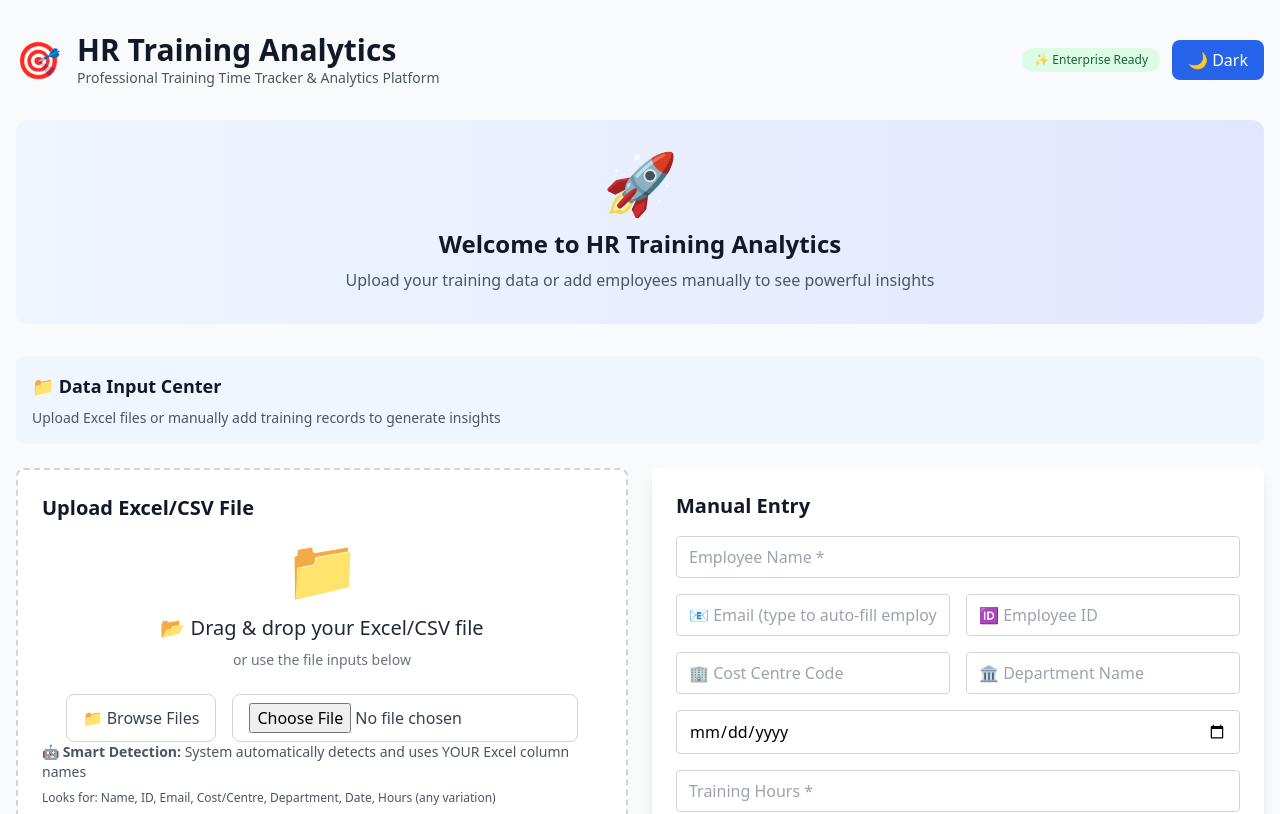
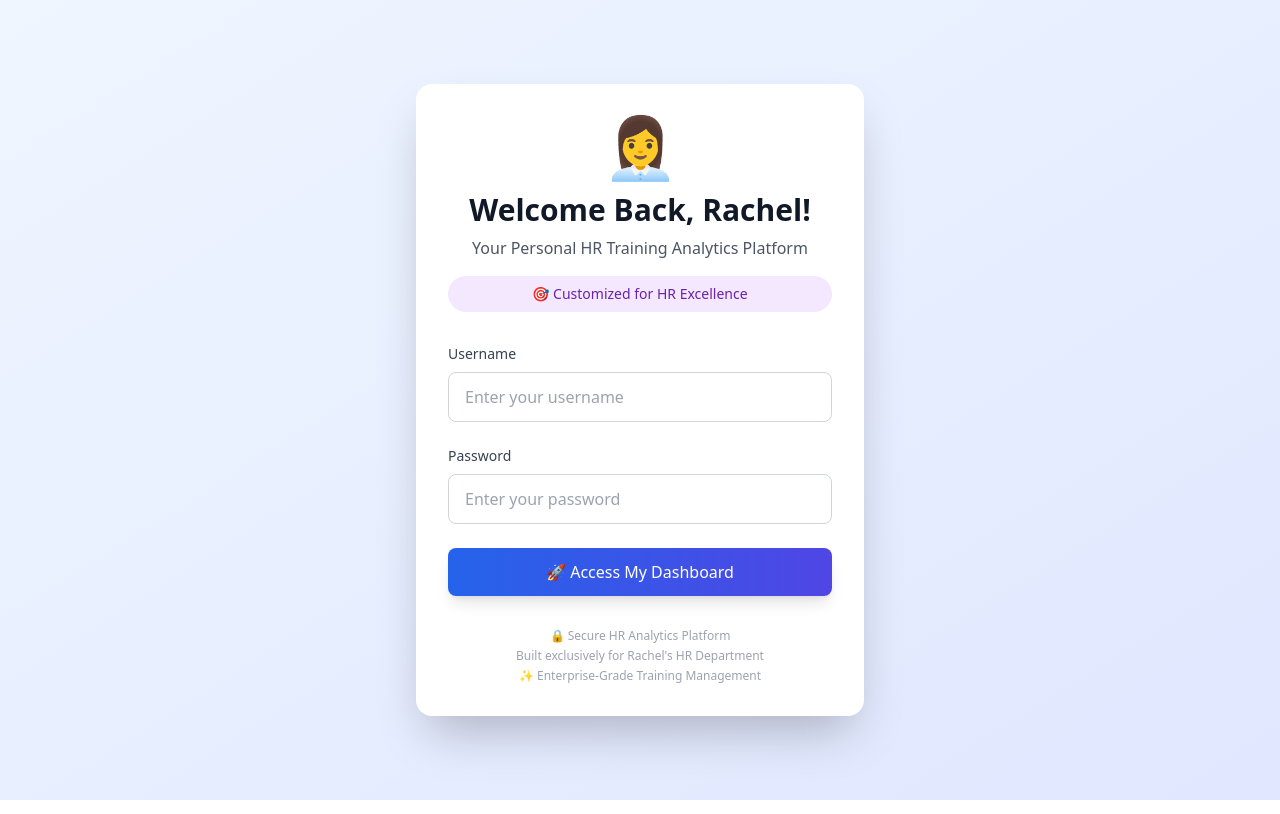
Before and after one commit to FRIEZEWANDABWA/rachael, a React (Create React App) app: page / in a window 1280 px wide. Shown: the top 814 px of the page. Built offline with nearby package versions, Linux system fonts and the light colour scheme.

Commit message:
👑 PERSONALIZED FOR RACHEL: Secure login system + custom branding

```diff
--- a/src/App.js
+++ b/src/App.js
@@ -6,6 +6,7 @@ import CostCentreSummary from './components/CostCentreSummary';
 import Charts from './components/Charts';
 import ExportButtons from './components/ExportButtons';
 import ExecutiveDashboard from './components/ExecutiveDashboard';
+import LoginScreen from './components/LoginScreen';
 
 function App() {
   const [employees, setEmployees] = useState([]);
@@ -13,6 +14,34 @@ function App() {
   const [dateFilter, setDateFilter] = useState('');
   const [searchTerm, setSearchTerm] = useState('');
   const [employeeDatabase, setEmployeeDatabase] = useState({});
+  const [isAuthenticated, setIsAuthenticated] = useState(false);
+  const [currentTime, setCurrentTime] = useState(new Date());
+
+  // Update time every minute
+  useEffect(() => {
+    const timer = setInterval(() => setCurrentTime(new Date()), 60000);
+    return () => clearInterval(timer);
+  }, []);
+
+  // Check for saved authentication
+  useEffect(() => {
+    const savedAuth = localStorage.getItem('rachelHRAuth');
+    if (savedAuth === 'true') {
+      setIsAuthenticated(true);
+    }
+  }, []);
+
+  const handleLogin = (success) => {
+    if (success) {
+      setIsAuthenticated(true);
+      localStorage.setItem('rachelHRAuth', 'true');
+    }
+  };
+
+  const handleLogout = () => {
+    setIsAuthenticated(false);
+    localStorage.removeItem('rachelHRAuth');
+  };
 
   // Load data from localStorage on startup
   useEffect(() => {
@@ -117,30 +146,43 @@ function App() {
     setEmployeeDatabase(newDatabase);
   };
 
+  if (!isAuthenticated) {
+    return <LoginScreen onLogin={handleLogin} darkMode={darkMode} />;
+  }
+
   return (
     <div className={`min-h-screen ${darkMode ? 'dark bg-gray-900' : 'bg-gray-50'}`}>
       <div className="container mx-auto px-4 py-8">
         <div className="flex justify-between items-center mb-8">
           <div className="flex items-center gap-4">
-            <div className="text-4xl">🎯</div>
+            <div className="text-4xl">👩💼</div>
             <div>
               <h1 className={`text-3xl font-bold ${darkMode ? 'text-white' : 'text-gray-900'}`}>
-                HR Training Analytics
+                Rachel's HR Analytics Hub
               </h1>
               <p className={`text-sm ${darkMode ? 'text-gray-400' : 'text-gray-600'}`}>
-                Professional Training Time Tracker & Analytics Platform
+                Your Personal Training Management & Analytics Platform
+              </p>
+              <p className={`text-xs ${darkMode ? 'text-gray-500' : 'text-gray-500'} mt-1`}>
+                Welcome back, Rachel! • {currentTime.toLocaleString()}
               </p>
             </div>
           </div>
           <div className="flex items-center gap-3">
-            <div className={`px-3 py-1 rounded-full text-xs font-medium ${darkMode ? 'bg-green-900 text-green-300' : 'bg-green-100 text-green-800'}`}>
-              ✨ Enterprise Ready
+            <div className={`px-3 py-1 rounded-full text-xs font-medium ${darkMode ? 'bg-purple-900 text-purple-300' : 'bg-purple-100 text-purple-800'}`}>
+              👑 Rachel's Dashboard
             </div>
             <button
               onClick={() => setDarkMode(!darkMode)}
-              className="px-4 py-2 rounded-lg bg-blue-600 text-white hover:bg-blue-700 transition-colors"
+              className="px-3 py-2 rounded-lg bg-blue-600 text-white hover:bg-blue-700 transition-colors text-sm"
             >
-              {darkMode ? '☀️ Light' : '🌙 Dark'}
+              {darkMode ? '☀️' : '🌙'}
+            </button>
+            <button
+              onClick={handleLogout}
+              className="px-3 py-2 rounded-lg bg-red-600 text-white hover:bg-red-700 transition-colors text-sm"
+            >
+              🚪 Logout
             </button>
           </div>
         </div>
@@ -185,19 +227,21 @@ function App() {
             onChange={(e) => setDateFilter(e.target.value)}
             className={`px-4 py-2 rounded-lg border ${darkMode ? 'bg-gray-800 text-white border-gray-600' : 'bg-white border-gray-300'}`}
           />
-          <div className={`px-4 py-2 rounded-lg ${darkMode ? 'bg-gray-800 text-white' : 'bg-white'} border`}>
-            Total Days Lost: <span className="font-bold text-red-600">{totalDaysLost.toFixed(2)}</span>
+          <div className={`px-4 py-2 rounded-lg ${darkMode ? 'bg-purple-900 text-purple-300' : 'bg-purple-100 text-purple-800'} text-sm`}>
+            👋 Hi Rachel! You have {employees.length} training records
           </div>
           <button
             onClick={() => {
-              localStorage.removeItem('hrTrainingData');
-              localStorage.removeItem('hrEmployeeDatabase');
-              setEmployees([]);
-              setEmployeeDatabase({});
+              if (window.confirm('Rachel, are you sure you want to clear all your training data?')) {
+                localStorage.removeItem('hrTrainingData');
+                localStorage.removeItem('hrEmployeeDatabase');
+                setEmployees([]);
+                setEmployeeDatabase({});
+              }
             }}
-            className="px-4 py-2 bg-red-600 text-white rounded-lg hover:bg-red-700"
+            className="px-4 py-2 bg-red-600 text-white rounded-lg hover:bg-red-700 text-sm"
           >
-            🗑️ Clear All Data
+            🗑️ Clear Data
           </button>
         </div>
 
--- /dev/null
+++ b/src/components/LoginScreen.jsx
@@ -0,0 +1,118 @@
+import React, { useState } from 'react';
+
+const LoginScreen = ({ onLogin, darkMode }) => {
+  const [credentials, setCredentials] = useState({ username: '', password: '' });
+  const [error, setError] = useState('');
+  const [isLoading, setIsLoading] = useState(false);
+
+  const handleSubmit = (e) => {
+    e.preventDefault();
+    setIsLoading(true);
+    setError('');
+
+    // Simple authentication
+    setTimeout(() => {
+      if (credentials.username === 'Rachel' && credentials.password === 'Rachel@123') {
+        onLogin(true);
+      } else {
+        setError('Invalid credentials. Please check your username and password.');
+      }
+      setIsLoading(false);
+    }, 1000);
+  };
+
+  return (
+    <div className={`min-h-screen flex items-center justify-center ${darkMode ? 'bg-gray-900' : 'bg-gradient-to-br from-blue-50 to-indigo-100'}`}>
+      <div className={`max-w-md w-full mx-4 p-8 rounded-2xl shadow-2xl ${darkMode ? 'bg-gray-800 border border-gray-700' : 'bg-white'}`}>
+        {/* Header */}
+        <div className="text-center mb-8">
+          <div className="text-6xl mb-4">👩‍💼</div>
+          <h1 className={`text-3xl font-bold ${darkMode ? 'text-white' : 'text-gray-900'} mb-2`}>
+            Welcome Back, Rachel!
+          </h1>
+          <p className={`${darkMode ? 'text-gray-400' : 'text-gray-600'}`}>
+            Your Personal HR Training Analytics Platform
+          </p>
+          <div className={`mt-4 px-4 py-2 rounded-full text-sm font-medium ${darkMode ? 'bg-purple-900 text-purple-300' : 'bg-purple-100 text-purple-800'}`}>
+            🎯 Customized for HR Excellence
+          </div>
+        </div>
+
+        {/* Login Form */}
+        <form onSubmit={handleSubmit} className="space-y-6">
+          <div>
+            <label className={`block text-sm font-medium ${darkMode ? 'text-gray-300' : 'text-gray-700'} mb-2`}>
+              Username
+            </label>
+            <input
+              type="text"
+              value={credentials.username}
+              onChange={(e) => setCredentials(prev => ({ ...prev, username: e.target.value }))}
+              className={`w-full px-4 py-3 rounded-lg border transition-colors ${
+                darkMode
+                  ? 'bg-gray-700 border-gray-600 text-white focus:border-blue-500'
+                  : 'bg-white border-gray-300 text-gray-900 focus:border-blue-500'
+              } focus:outline-none focus:ring-2 focus:ring-blue-500/20`}
+              placeholder="Enter your username"
+              required
+            />
+          </div>
+
+          <div>
+            <label className={`block text-sm font-medium ${darkMode ? 'text-gray-300' : 'text-gray-700'} mb-2`}>
+              Password
+            </label>
+            <input
+              type="password"
+              value={credentials.password}
+              onChange={(e) => setCredentials(prev => ({ ...prev, password: e.target.value }))}
+              className={`w-full px-4 py-3 rounded-lg border transition-colors ${
+                darkMode
+                  ? 'bg-gray-700 border-gray-600 text-white focus:border-blue-500'
+                  : 'bg-white border-gray-300 text-gray-900 focus:border-blue-500'
+              } focus:outline-none focus:ring-2 focus:ring-blue-500/20`}
+              placeholder="Enter your password"
+              required
+            />
+          </div>
+
+          {error && (
+            <div className="p-3 rounded-lg bg-red-100 border border-red-300 text-red-700 text-sm">
+              🚫 {error}
+            </div>
+          )}
+
+          <button
+            type="submit"
+            disabled={isLoading}
+            className={`w-full py-3 px-4 rounded-lg font-medium transition-all ${
+              isLoading
+                ? 'bg-gray-400 cursor-not-allowed'
+                : 'bg-gradient-to-r from-blue-600 to-indigo-600 hover:from-blue-700 hover:to-indigo-700 transform hover:scale-105'
+            } text-white shadow-lg`}
+          >
+            {isLoading ? (
+              <div className="flex items-center justify-center gap-2">
+                <div className="w-4 h-4 border-2 border-white border-t-transparent rounded-full animate-spin"></div>
+                Signing In...
+              </div>
+            ) : (
+              '🚀 Access My Dashboard'
+            )}
+          </button>
+        </form>
+
+        {/* Footer */}
+        <div className="mt-8 text-center">
+          <div className={`text-xs ${darkMode ? 'text-gray-500' : 'text-gray-400'} space-y-1`}>
+            <p>🔒 Secure HR Analytics Platform</p>
+            <p>Built exclusively for Rachel's HR Department</p>
+            <p className="font-medium">✨ Enterprise-Grade Training Management</p>
+          </div>
+        </div>
+      </div>
+    </div>
+  );
+};
+
+export default LoginScreen;
```
